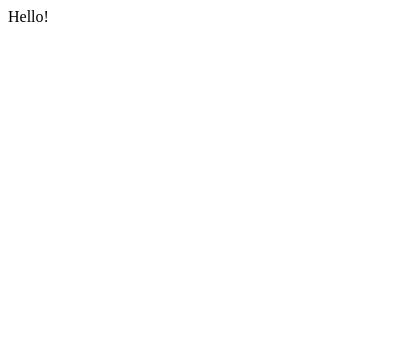
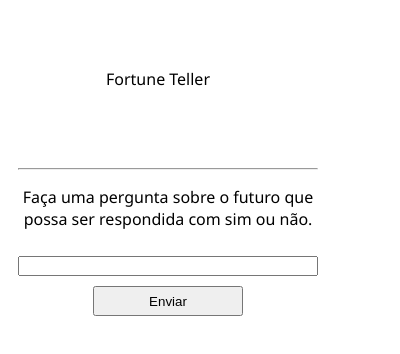
Before and after one commit to lfnasc/fortuneteller, a browser extension: page popup.html in a window 400 px wide. Drawn offline with Linux system fonts and the light colour scheme.

Commit message:
Modified popup layout for user to make a question about the future

```diff
--- /dev/null
+++ b/popup.css
@@ -0,0 +1,37 @@
+body {
+  font-family: "Segoe UI", "Lucida Grande", Tahoma, sans-serif;
+  font-size: 100%;
+}
+
+.ftpopup--chat {
+  width: 300px;
+  max-height: 200px;
+  white-space: pre;
+  text-overflow: ellipsis;
+  overflow: auto;
+}
+
+.ftpopup--form {
+  width: 300px;
+  height: 150px;
+  padding: 10px;
+  text-align: center;
+}
+
+.ftpopup--text {
+  width: 100%;
+  text-align: center;
+}
+
+.ftpopup--inputtext {
+  width: 100%;
+  height: 20px;
+  margin-top: 10px;
+}
+
+.ftpopup--button {
+  width: 50%;
+  height: 30px;
+  margin-top: 10px;
+  margin-bottom: 10px;
+}
--- a/popup.html
+++ b/popup.html
@@ -1,9 +1,22 @@
 <html>
   <meta charset="utf-8"/>
   <head>
+    <title>Fortune Teller Chrome Extension</title>
+    <link rel="stylesheet" type="text/css" href="popup.css">
     <script src="popup.js"></script>
   </head>
   <body>
-    <p>Hello!</p>
+    <div id="chat" class="ftpopup--chat">
+      <p class="ftpopup--text">Fortune Teller</p>
+    </div>
+    <div id="form" class="ftpopup--form">
+      <hr>
+      <p class="ftpopup--text">Faça uma pergunta sobre o futuro que possa ser respondida com sim ou
+        não.
+      </p>
+      <input id="textMessage" type="text" name="message" class="ftpopup--inputtext">
+      <br>
+      <button id="sendButton" type="button" class="ftpopup--button">Enviar</button>
+    </div>
   </body>
 </html>
```
